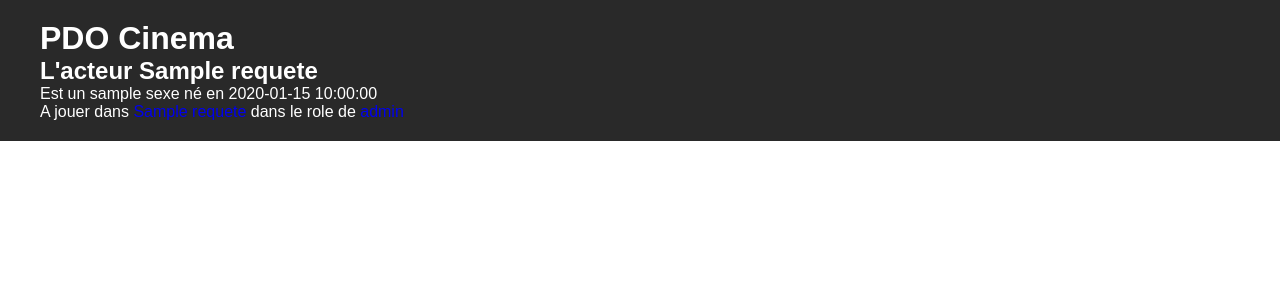
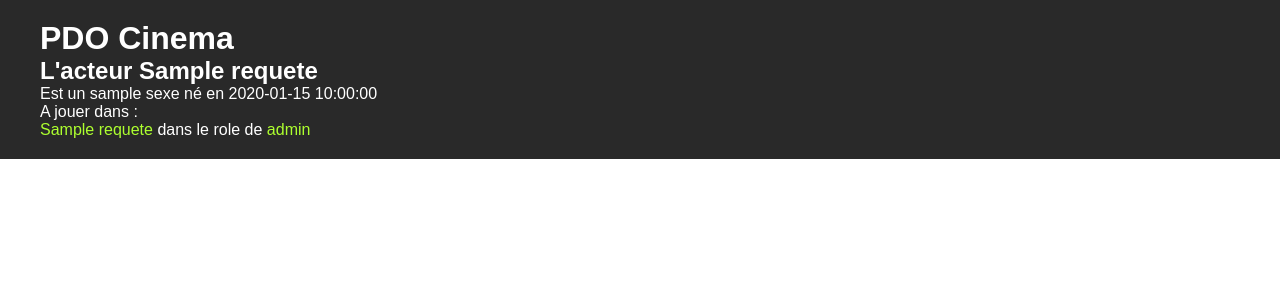
Before and after one commit to KrouriB/Exo_MVC_Cinema, a PHP site: template view/detailActeur.php in a window 1280 px wide. Shown: the part 72-372 px from the top of the page. Run offline with PHP 8.4, Linux system fonts and the light colour scheme; the template is opened without the code that fills it: most values are stand-ins (such as "Sample title", 1, 10 or a date in 2020); some libraries are stand-ins or nearby versions.

Commit message:
ajout class et changement  affichage

```diff
--- a/view/detailActeur.php
+++ b/view/detailActeur.php
@@ -5,8 +5,9 @@ $acteur = $requete->fetchAll();
 
 <p>Est un <?= strtolower($acteur[0]['sexe']) ?> né en <?= $acteur[0]['laDate'] ?></p>
 
+<p>A jouer dans :</p>
 <div class="liste"><?php foreach($acteur as $unActeur){ ?>
-    <p>A jouer dans <a href="index.php?action=detFilms&id=<?= $unActeur['id_film'] ?>"><?= $unActeur['titre_film'] ?></a> dans le role de <a href="index.php?action=detRoles&id=<?= $unActeur['id_role'] ?>"><?= $unActeur['nom_role'] ?></a></p>
+    <p class="foreach"><a href="index.php?action=detFilms&id=<?= $unActeur['id_film'] ?>"><?= $unActeur['titre_film'] ?></a> dans le role de <a href="index.php?action=detRoles&id=<?= $unActeur['id_role'] ?>"><?= $unActeur['nom_role'] ?></a></p>
 <?php } ?></div>
 
 <?php
```
